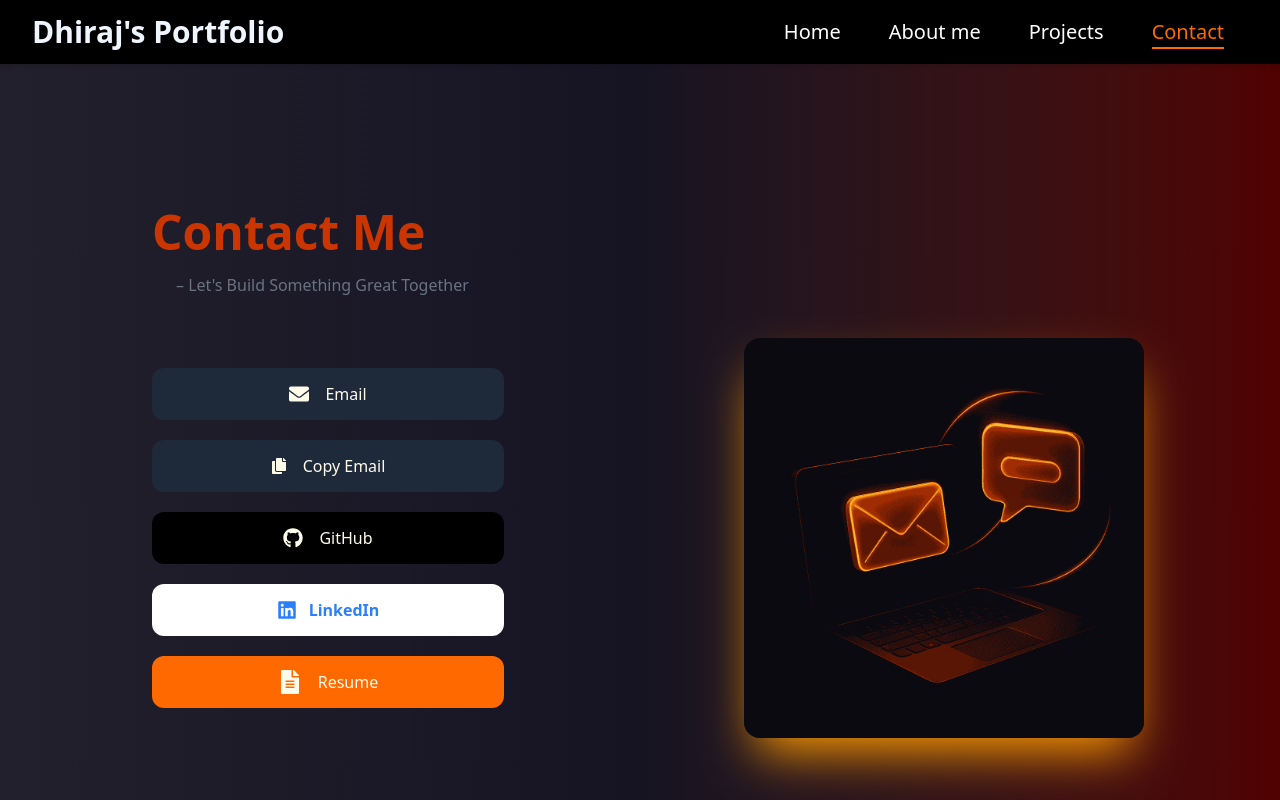
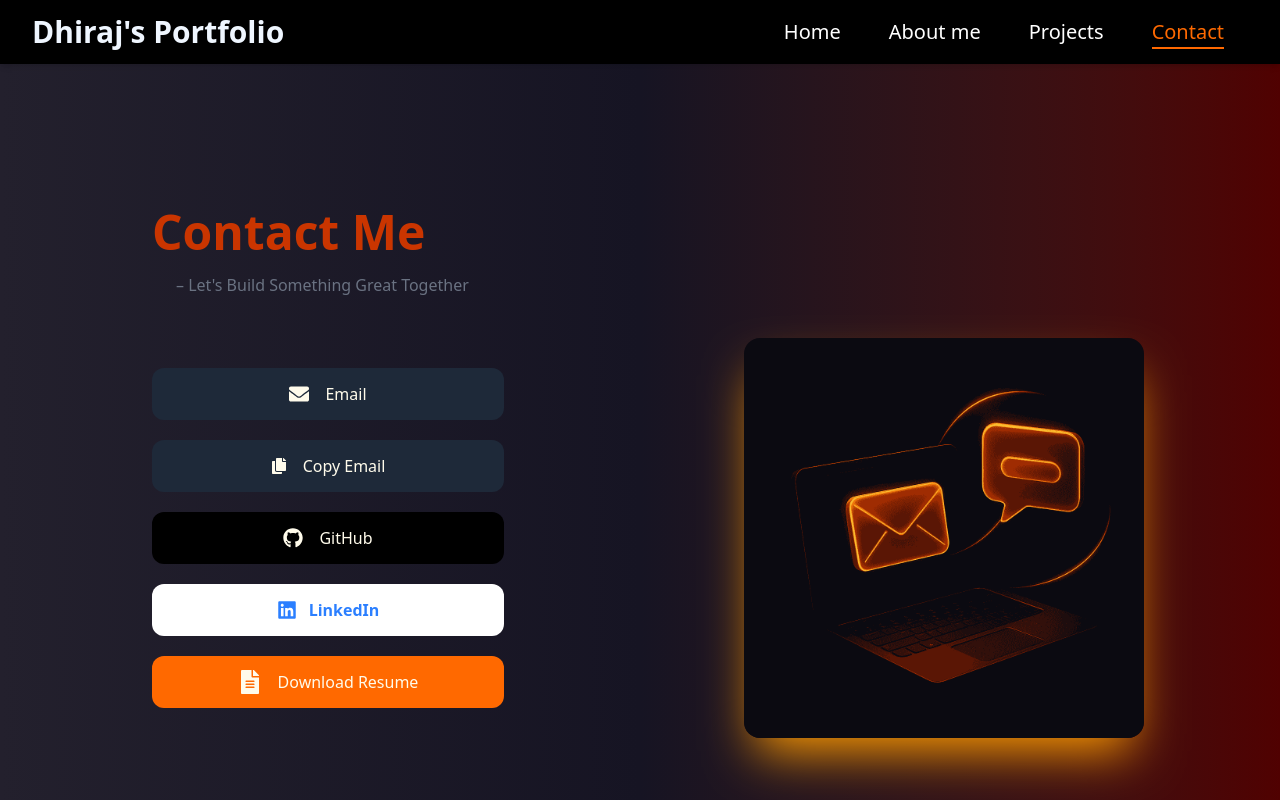
Before and after one commit to jaiswaldhiraj/Portfolio, a Next.js app: page /contact in a window 1280 px wide. Shown: the top 800 px of the page. Built offline with nearby package versions, Linux system fonts and the light colour scheme.

Commit message:
resume downlaod link added to contact page

```diff
--- a/app/about/page.js
+++ b/app/about/page.js
@@ -18,7 +18,7 @@ const Page = () => {
           <div>
             <h1 className="md:text-5xl text-4xl font-bold text-orange-700 mb-10">About Me 🧑‍💻 </h1>
 
-            <p className="md:text-5xl text-lg pl-4 mb-3 text-gray-500 leading-relaxed">
+            <p className=" text-lg pl-4 mb-3 text-gray-500 leading-relaxed">
               Hi, I&rsquo;m <span className="font-extrabold text-2xl text-orange-700">Dhiraj Jaiswal</span> 👋
             </p>
 
--- a/app/contact/page.js
+++ b/app/contact/page.js
@@ -17,17 +17,6 @@ const Page = () => {
     setTimeout(() => setCopied(false), 2000);
   };
 
-  const [downloading, setDownloading] = useState(false);
-
-  const handleDownload = () => {
-    if (downloading) return;
-
-    setDownloading(true);
-
-    setTimeout(() => {
-      setDownloading(false)
-    }, 4000);
-  }
 
   return (
     <>
@@ -100,17 +89,15 @@ const Page = () => {
             </motion.a>
 
             <motion.a
-              href="https://drive.google.com/uc?export=download&id=1Rk2IAPFESXPDPbSMPpEso-Z8xC9JTCmB"
+              href="https://github.com/jaiswaldhiraj/Portfolio/releases/download/v1.0/Dhiraj.Jaiswal.Resume.pdf"
               download
-              onClick={handleDownload}
               rel="noopener noreferrer"
               whileHover={{ scale: 1.05 }}
               whileTap={{ scale: 0.95 }}
               className="flex items-center justify-center gap-4 p-3.5 rounded-xl bg-orange-500 transition duration-300"
             >
               <FaFileAlt className="text-2xl" />
-              {/* Resume */}
-              {downloading ? "Downloading..." : "Resume"}
+              Download Resume
             </motion.a>
 
           </div>
```
